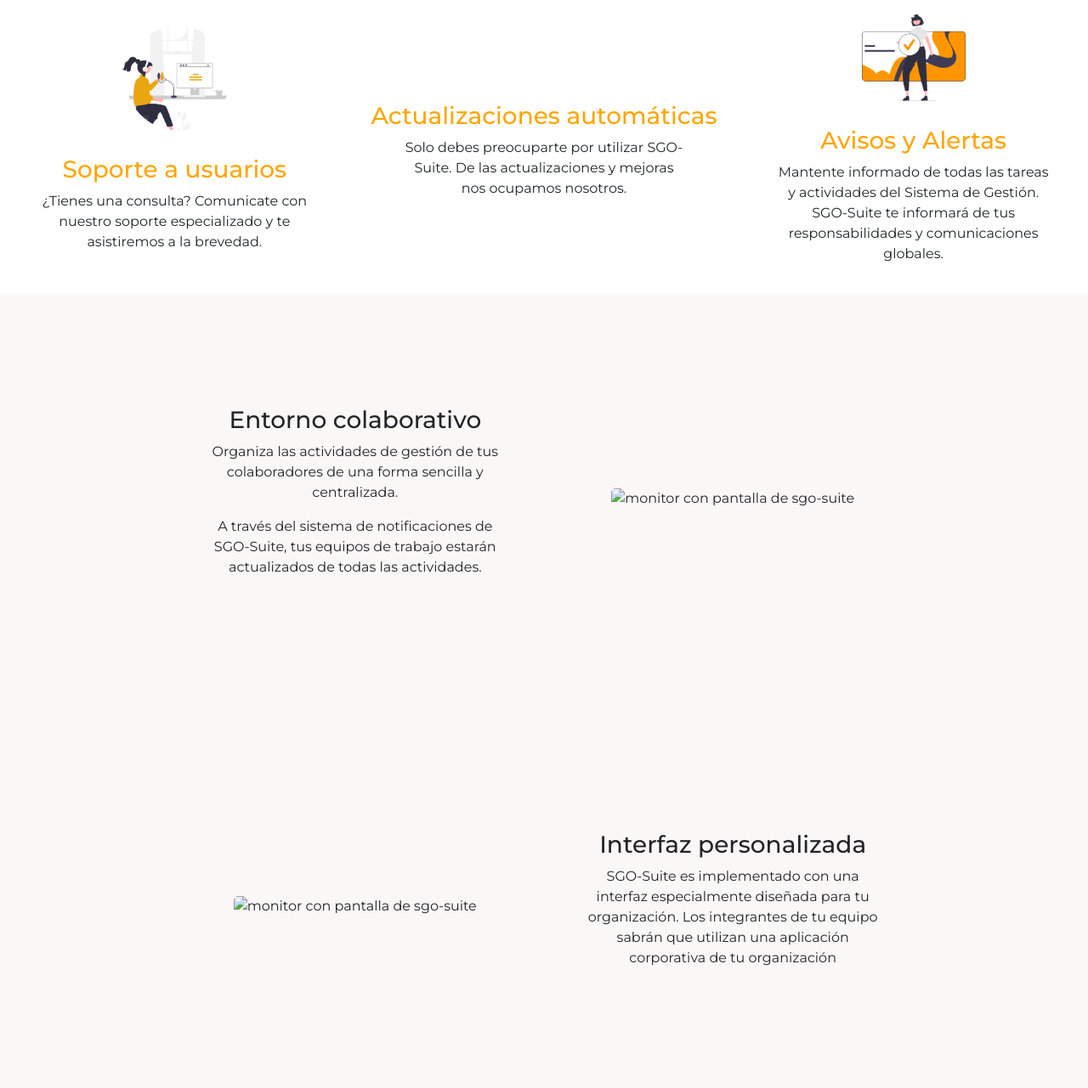
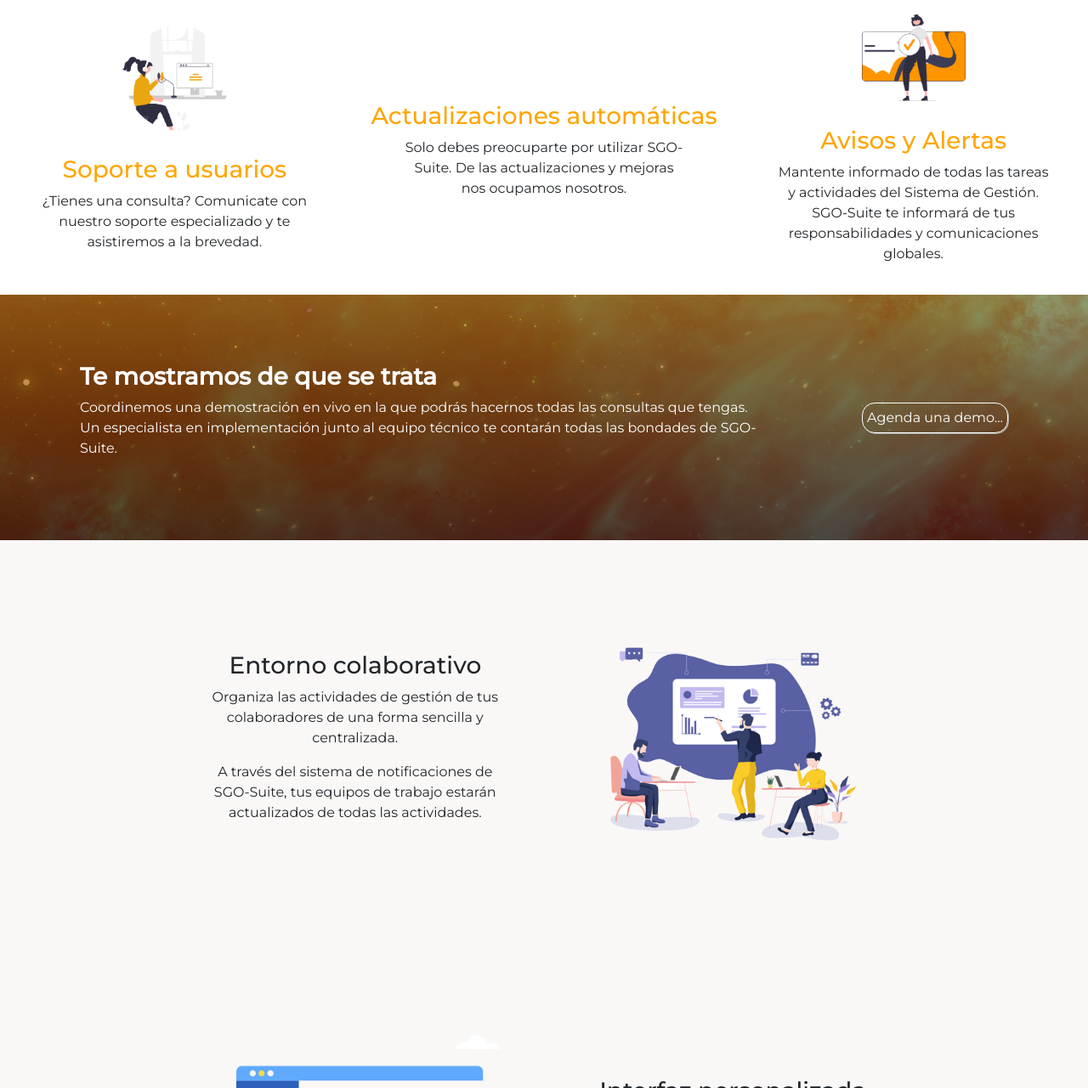
Before and after one commit to Ignacio1711/CoderDW, a website: page index.html in a window 1280 px wide. Shown: the part 1519-2800 px from the top of the page at 85% size. Drawn offline with nearby package versions, Linux system fonts and the light colour scheme.

Commit message:
Nueva sección demo y cambio de imagenes de advantages

```diff
--- a/index.html
+++ b/index.html
@@ -54,14 +54,14 @@
                             <h1>SGO-Suite. Software para normas ISO 9001 - ISO 45001 - ISO 14001</h1>
                             <p>Administre su sistema de gestión certificable con SGO-Suite. Una aplicación en la nube
                                 con distintos módulos que se ajustan a sus necesidades.</p>
-                            <input type="button" value="Conozca más..." class="btnAction__hero sectionGap">
+                                <a href="#sectionPrincipal" class="btnAction__hero sectionGap">Conozca más...</a>
                         </div>
                         <div class="col-md-12 contentCenter textCenter">
                             <img src="./assets/image/sgoSuite/sgo_suite.png" alt="saas aplication">
                         </div>
                     </section>
                     <section class="row">
-                        <div class="container">
+                        <div class="container" id="sectionPrincipal">
                             <div class="col-md-12 sectionFeatures textCenter contentCenter sectionGap">
                                 <h2>CARACTERÍSTICAS</h2>
                                 <p class="sectionFeatures__heading">El software de gestión facilita la implantación y
@@ -124,17 +124,32 @@
                             </div>
                         </div>
                     </section>
+                    <!-- ======= Call To Action Section ======= -->
+                    <section id="call-to-action">
+                        <div class="container">
+                            <div class="row">
+                                <div class="col-lg-9 text-center text-lg-start">
+                                    <h3 class="cta-title">Te mostramos de que se trata</h3>
+                                    <p class="cta-text"> Coordinemos una demostración en vivo en la que podrás hacernos todas las consultas que tengas. Un especialista en implementación junto al equipo técnico te contarán todas las bondades de SGO-Suite.</p>
+                                </div>
+                                <div class="col-lg-3 cta-btn-container text-center">
+                                    <a href="#" class="btnAction__hero sectionGap">Agenda una demo...</a>
+                                </div>
+                            </div>
+                        </div>
+                    </section><!-- End Call To Action Section -->
                     <section class="row sectionAdvantages">
                         <div class="sectionAdvantages__narrowContainer">
                             <div class="col-md-6 contentCenter textCenter">
                                 <h3>Entorno colaborativo</h3>
-                                <p>Organiza las actividades de gestión de tus colaboradores de una forma sencilla y centralizada.</p>
+                                <p>Organiza las actividades de gestión de tus colaboradores de una forma sencilla y
+                                    centralizada.</p>
                                 <p>A través del sistema de notificaciones de SGO-Suite, tus equipos de trabajo estarán
                                     actualizados de todas las actividades.</p>
                             </div>
                             <div class="col-md-6 textCenter contentCenter">
                                 <picture>
-                                    <img class="sectionGap" src="./assets/image/advantages/productividad.png"
+                                    <img class="sectionGap" src="./assets/image/advantages/teamwork.png"
                                         alt="monitor con pantalla de sgo-suite">
                                 </picture>
                             </div>
@@ -150,7 +165,9 @@
                             </div>
                             <div class="col-md-6 contentCenter textCenter">
                                 <h3>Interfaz personalizada</h3>
-                                <p>SGO-Suite es implementado con una interfaz especialmente diseñada para tu organización. Los integrantes de tu equipo sabrán que utilizan una aplicación corporativa de tu organización </p>
+                                <p>SGO-Suite es implementado con una interfaz especialmente diseñada para tu
+                                    organización. Los integrantes de tu equipo sabrán que utilizan una aplicación
+                                    corporativa de tu organización </p>
                             </div>
                         </div>
                     </section>
--- a/sass/components/_buttons.scss
+++ b/sass/components/_buttons.scss
@@ -13,6 +13,10 @@
    &__hero {
         background: transparent;
         color: white;
+        text-decoration: none;
+        :visited{
+            text-decoration: none;
+        }
         border: 1px solid white;
         border-radius: 15px;
         padding: 5px;
@@ -20,6 +24,7 @@
         transition: background-color;
         &:hover{
             background-color: darkgray;
+            color: white;
         }
     }
 }
--- a/sass/layout/_footer.scss
+++ b/sass/layout/_footer.scss
@@ -1,7 +1,7 @@
 /****** Begin  footer  section styles ******/
 
 footer {
-    background-color: darkslategray;
+    background: linear-gradient( #070707, #646262);
     color: white;
 }
 
@@ -10,17 +10,18 @@
 }
 
 
-.SocialContainer__logos {
+.SocialContainer{
+    &__logos {
     display: flex;
     flex-direction: row;
     justify-content: space-around;
-    figure {
-        margin-right: 1rem;
+        figure {
+            margin-right: 1rem;
+        }
     }
-}
-
-.socialContainer h3 {
-    margin-bottom: 10px;
+    h3 {
+        margin-bottom: 10px;
+    }
 }
 
 .newsContainer form {
--- a/sass/views/_home.scss
+++ b/sass/views/_home.scss
@@ -46,6 +46,51 @@
 
 /****** End index features section  styles ******/
 
+/* Call To Action Section
+--------------------------------*/
+#call-to-action {
+    overflow: hidden;
+    background: linear-gradient(rgba(235, 138, 29, 0.6), rgba(121, 31, 4, 0.6)), url(../../assets/image/advantages/call-to-action-bg.jpg) fixed center center;
+    background-size: cover;
+    padding: 80px 0;
+  }
+  #call-to-action .cta-title {
+    color: #fff;
+    font-size: 28px;
+    font-weight: 700;
+  }
+  #call-to-action .cta-text {
+    color: #fff;
+  }
+  @media (min-width: 769px) {
+    #call-to-action .cta-btn-container {
+      display: flex;
+      align-items: center;
+      justify-content: flex-end;
+    }
+  }
+  #call-to-action .cta-btn {
+    font-family: "Montserrat", sans-serif;
+    font-weight: 500;
+    font-size: 16px;
+    letter-spacing: 1px;
+    display: inline-block;
+    padding: 8px 30px;
+    border-radius: 25px;
+    transition: background 0.5s;
+    margin: 10px;
+    border: 2px solid #fff;
+    color: #fff;
+  }
+  #call-to-action .cta-btn:hover {
+    background: #1dc8cd;
+    border: 2px solid #1dc8cd;
+  }
+
+
+
+
+
 
 /****** Begin index advantages  section styles ******/
 
@@ -56,7 +101,7 @@
     align-items: center;
     text-align: center;
     img {
-        width: 70%;
+        width: 100%;
         border-radius: 5px;
     }
     h3,p {
@@ -72,6 +117,10 @@
 
 
 /****** End index advantages section  styles ******/
+
+
+
+
 
 
 /****** Begin index testimonials  section styles ******/
```
Also changed, not shown: assets/css/index.css, assets/image/advantages/call-to-action-bg.jpg (added), assets/image/advantages/interfaz.png (added), assets/image/advantages/productividad.png (added), assets/image/advantages/teamwork.png (added).
